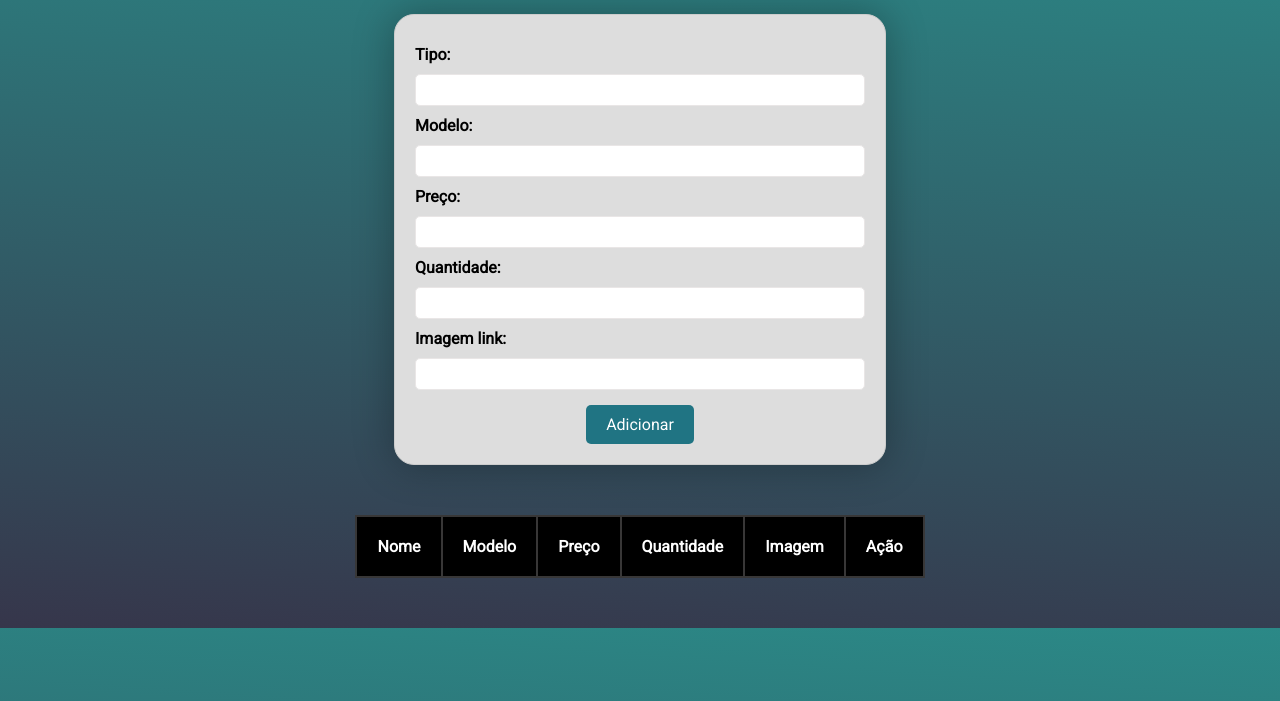
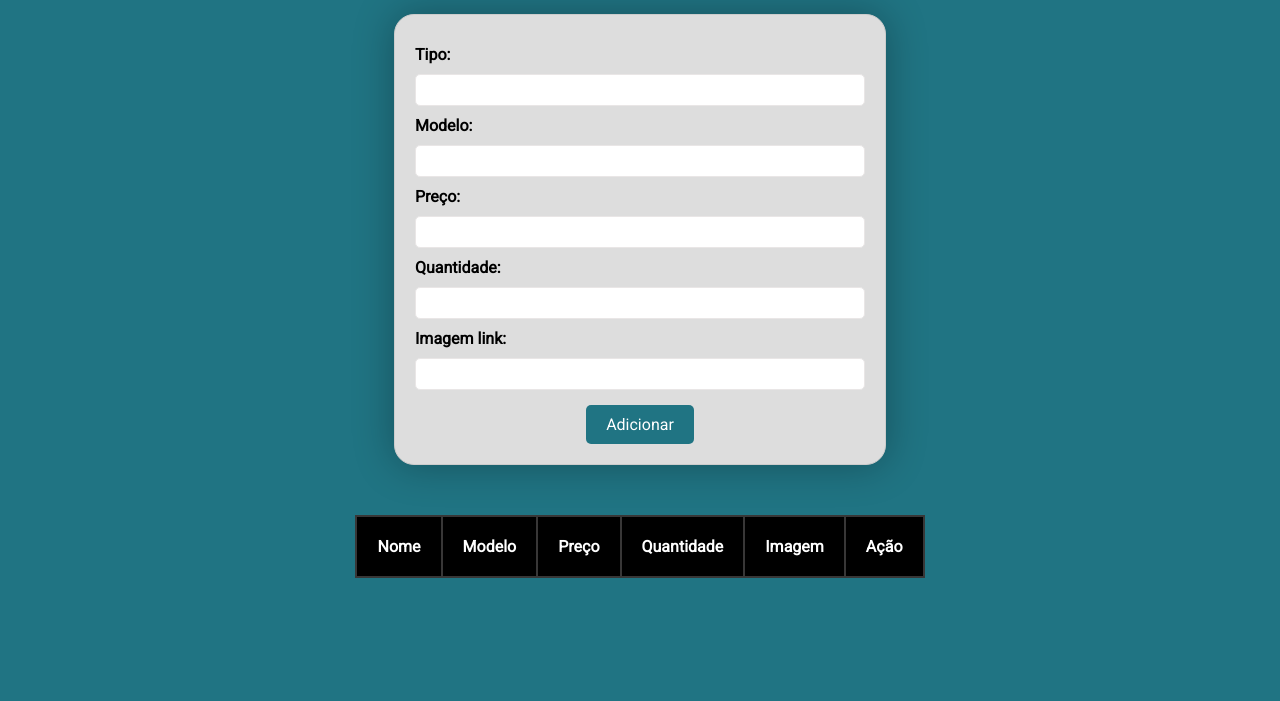
Before and after one commit to diogo162/CRUD-HTML---ISI, a plain HTML site: page index.html in a window 1280 px wide. Shown: the part 99-800 px from the top of the page. Drawn offline with Linux system fonts and the light colour scheme; a web font is replaced by a local one.

Commit message:
Update style.css

```diff
--- a/style.css
+++ b/style.css
@@ -2,12 +2,10 @@
 @import url('https://fonts.googleapis.com/css2?family=Tilt+Neon&display=swap%27');
 
 body {
-	height: 100%;
-    background: linear-gradient(184deg, rgba(43,137,135,1) 0%, rgba(54,54,75,1) 100%);
+    background-color: #207483;
 	margin: 0;
 	padding: 0;
     }
-
 
 *{
 	font-family: 'Roboto', sans-serif;
```
